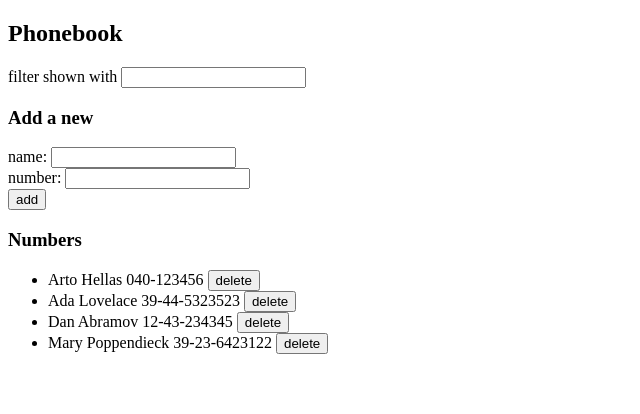
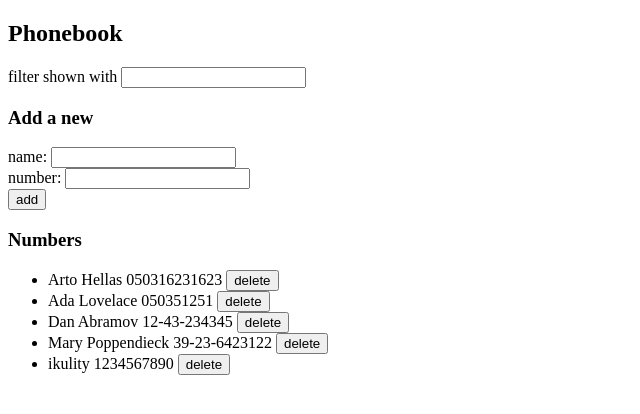
Before and after one commit to ikulity/fullstack-open, a React (Create React App) app in the folder part2/phonebook/: page / in a window 1280 px wide. Shown: the top 414 px of the page, without its empty margins (0-640 px from the left). Built offline with nearby package versions, Linux system fonts and the light colour scheme; data requests are answered from the project's data file.

Commit message:
Exercise 2.18

```diff
--- a/part2/phonebook/db.json
+++ b/part2/phonebook/db.json
@@ -2,12 +2,12 @@
   "persons": [
     {
       "name": "Arto Hellas",
-            "number": "040-123456",
+      "number": "050316231623",
       "id": 1
     },
     {
       "name": "Ada Lovelace",
-            "number": "39-44-5323523",
+      "number": "050351251",
       "id": 2
     },
     {
@@ -19,6 +19,11 @@
       "name": "Mary Poppendieck",
       "number": "39-23-6423122",
       "id": 4
+    },
+    {
+      "name": "ikulity",
+      "number": "1234567890",
+      "id": 5
     }
   ]
 }
--- a/part2/phonebook/src/App.js
+++ b/part2/phonebook/src/App.js
@@ -61,19 +61,23 @@ const App = () => {
   const handleSubmit = (event) => {
     event.preventDefault()
     const newPerson = { name: newName, number: newNumber }
-    if (!persons.some(person => person.name === newName)) {
-      setPersons(persons.concat(newPerson))
-      // SEND PERSON TO SERVER
+    if (persons.some(person => person.name === newName)) {
+      if (window.confirm(`${newName} is already added to phonebook, replace the old number with a new one?`)) {
+        // Update a person's number
+        const personId = persons.find(person => person.name === newName).id
+        personService.update(personId, newPerson)
+        const updatedPersons = persons.map(person => person.id === personId ? { ...person, number: newNumber } : person)
+        setPersons(updatedPersons)
+      }
+    } else {
+      // Create a new 'person'
       personService.create(newPerson).then((response) => {
-        console.log("new person response: ", response)
+        setPersons(persons.concat(response))
       })
       setNewName('')
       setNewNumber('')
-      return
     }
-    alert(`${newName} is already added to phonebook`)
   }
-
   const handleNameChange = (event) => {
     setNewName(event.target.value)
   }
```
Lines whose indentation alone changed are shown as unchanged.
